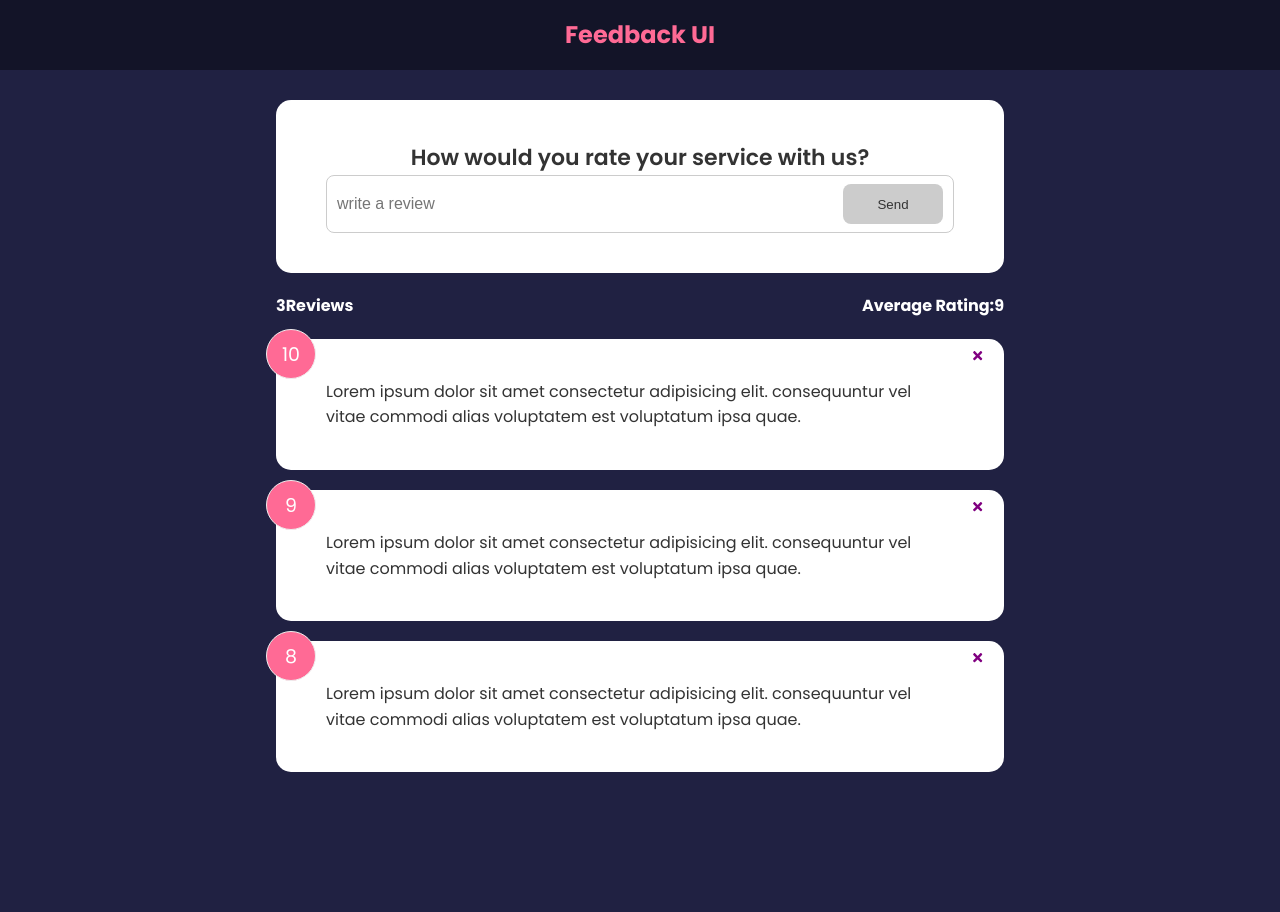
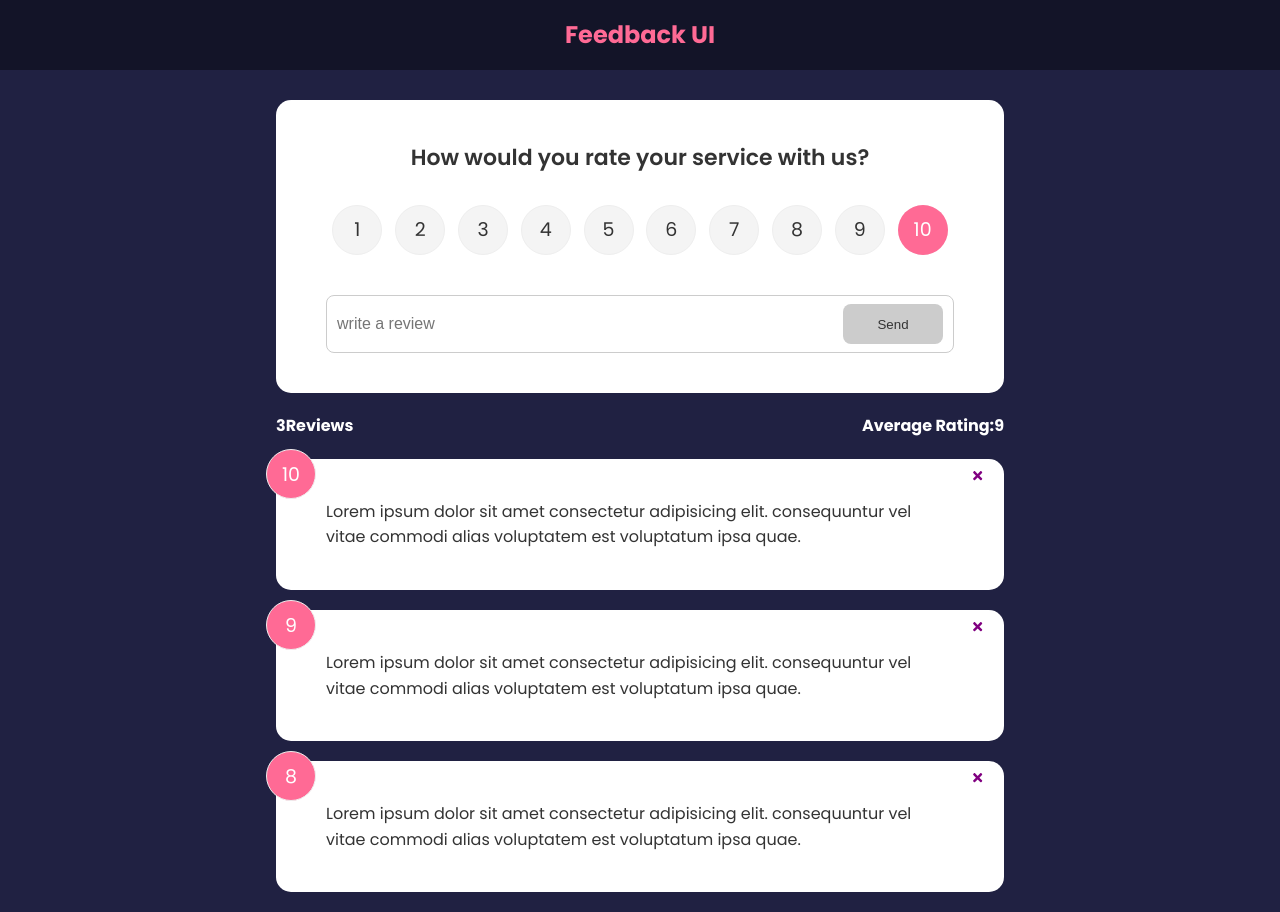
Before and after one commit to judy-chelangat/feedbackapp, a React (Create React App) app: page / in a window 1280 px wide. Before the commit the page ends 800 px from the top, so only its background shows below. Built offline with nearby package versions, Linux system fonts and the light colour scheme.

Commit message:
added a rating select component

```diff
--- a/src/components/FeedbackForm.jsx
+++ b/src/components/FeedbackForm.jsx
@@ -1,14 +1,16 @@
 import React from 'react'
-import Card from './shared/Card'
+import Card from './shared/Card'//in order to wrap the form in a card
 import { useState } from 'react'
-import Button from './shared/Button'
+import Button from './shared/Button'//custom button for all components
+import RatingSelect from './RatingSelect'
 
 function FeedbackForm() {
     const [text,setText]=useState('')
-    const [btnDisabled, setBtnDisabled] = useState(true)
+    const [rating,setRating]=useState(10)
+    const [btnDisabled, setBtnDisabled] = useState(true) //button is disabled by default unless you type 10 characters
     const [message, setMessage] = useState('')
 
-
+  //to get whatever is being typed in
     const handleTextChange =(e)=>{
         if (text === ''){
            setBtnDisabled (true)
@@ -28,6 +30,7 @@ function FeedbackForm() {
     <Card>
       <form>
         <h2>How would you rate your service with us?</h2>
+        <RatingSelect/>
         <div className="input-group">
             <input onChange={handleTextChange} type="text" placeholder='write a review' value={text}/>
             <Button type="submit" isDisabled={btnDisabled}>Send</Button>
--- /dev/null
+++ b/src/components/RatingSelect.jsx
@@ -0,0 +1,108 @@
+import React from 'react'
+import { useState } from 'react'
+
+
+function RatingSelect() {
+    const [selected,setSelected]=useState(10)
+
+
+    const handleChange = (e)=>{
+
+    }
+    return (
+    <ul className='rating'>
+     <li>
+        <input type="radio"
+        id='num1'
+        name='rating'
+        value='1'
+        onChange={handleChange}
+        checked={selected===1}/>
+        <label htmlFor="num1">1</label>
+     </li>
+     <li>
+        <input type="radio"
+        id='num2'
+        name='rating'
+        value='2'
+        onChange={handleChange}
+        checked={selected===2}/>
+        <label htmlFor="num2">2</label>
+     </li>
+     <li>
+        <input type="radio"
+        id='num3'
+        name='rating'
+        value='3'
+        onChange={handleChange}
+        checked={selected===3}/>
+        <label htmlFor="num3">3</label>
+     </li>
+     <li>
+        <input type="radio"
+        id='num4'
+        name='rating'
+        value='4'
+        onChange={handleChange}
+        checked={selected===4}/>
+        <label htmlFor="num4">4</label>
+     </li>
+     <li>
+        <input type="radio"
+        id='num5'
+        name='rating'
+        value='5'
+        onChange={handleChange}
+        checked={selected===5}/>
+        <label htmlFor="num5">5</label>
+     </li>
+     <li>
+        <input type="radio"
+        id='num6'
+        name='rating'
+        value='6'
+        onChange={handleChange}
+        checked={selected===6}/>
+        <label htmlFor="num6">6</label>
+     </li>
+     <li>
+        <input type="radio"
+        id='num7'
+        name='rating'
+        value='7'
+        onChange={handleChange}
+        checked={selected===7}/>
+        <label htmlFor="num7">7</label>
+     </li>
+     <li>
+        <input type="radio"
+        id='num8'
+        name='rating'
+        value='8'
+        onChange={handleChange}
+        checked={selected===8}/>
+        <label htmlFor="num1">8</label>
+     </li>
+     <li>
+        <input type="radio"
+        id='num9'
+        name='rating'
+        value='9'
+        onChange={handleChange}
+        checked={selected===9}/>
+        <label htmlFor="num9">9</label>
+     </li>
+     <li>
+        <input type="radio"
+        id='num10'
+        name='rating'
+        value='10'
+        onChange={handleChange}
+        checked={selected===10}/>
+        <label htmlFor="num10">10</label>
+     </li>
+        </ul>
+  )
+}
+
+export default RatingSelect
```
